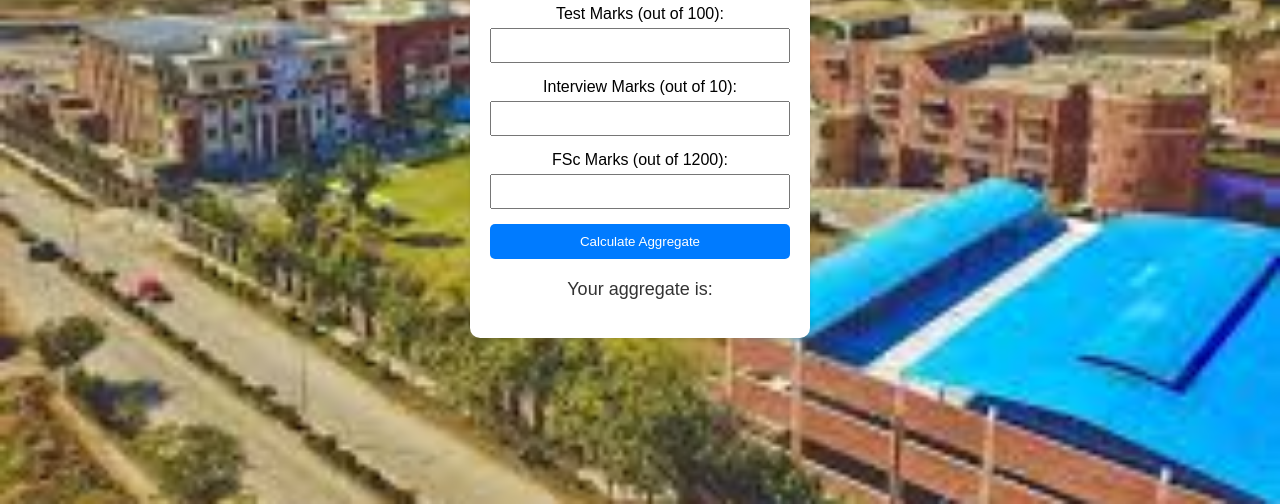
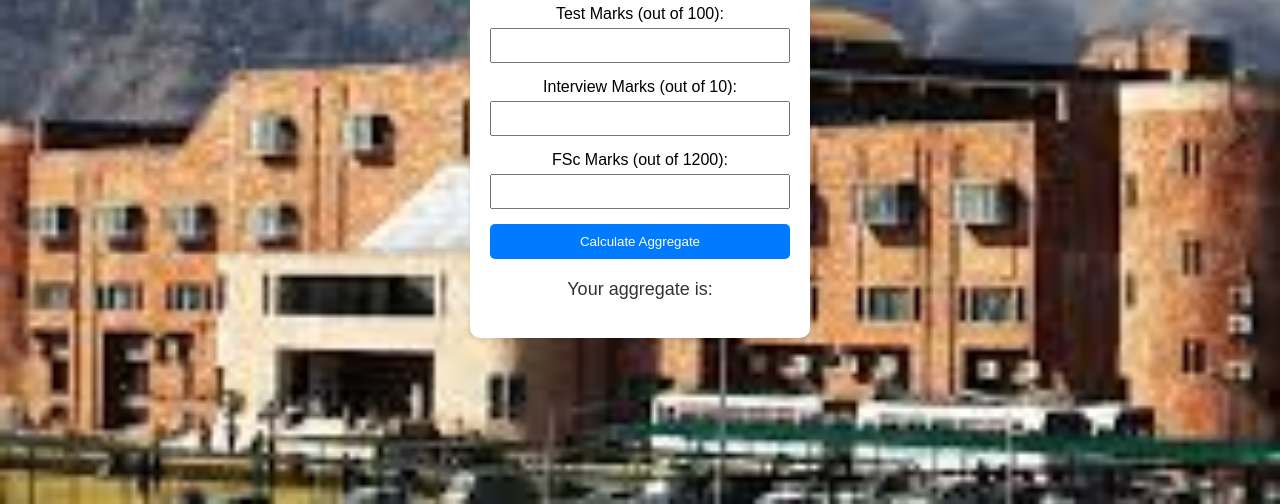
Before and after one commit to nbafridy/ims-aggregate-calculator, a plain HTML site: page index.html in a window 1280 px wide. Shown: the part 296-800 px from the top of the page. Drawn offline with Linux system fonts and the light colour scheme.

Commit message:
Update styles.css

```diff
--- a/styles.css
+++ b/styles.css
@@ -2,7 +2,7 @@
 body {
     font-family: Arial, sans-serif;
     background-color: #f4f4f4;
-    background: url('background.jpg') no-repeat center center fixed;
+    background: url('background2.jpg') no-repeat center center fixed;
     background-size: cover; /* Ensure the image covers the entire viewport */
     display: flex;
     justify-content: center;
```
